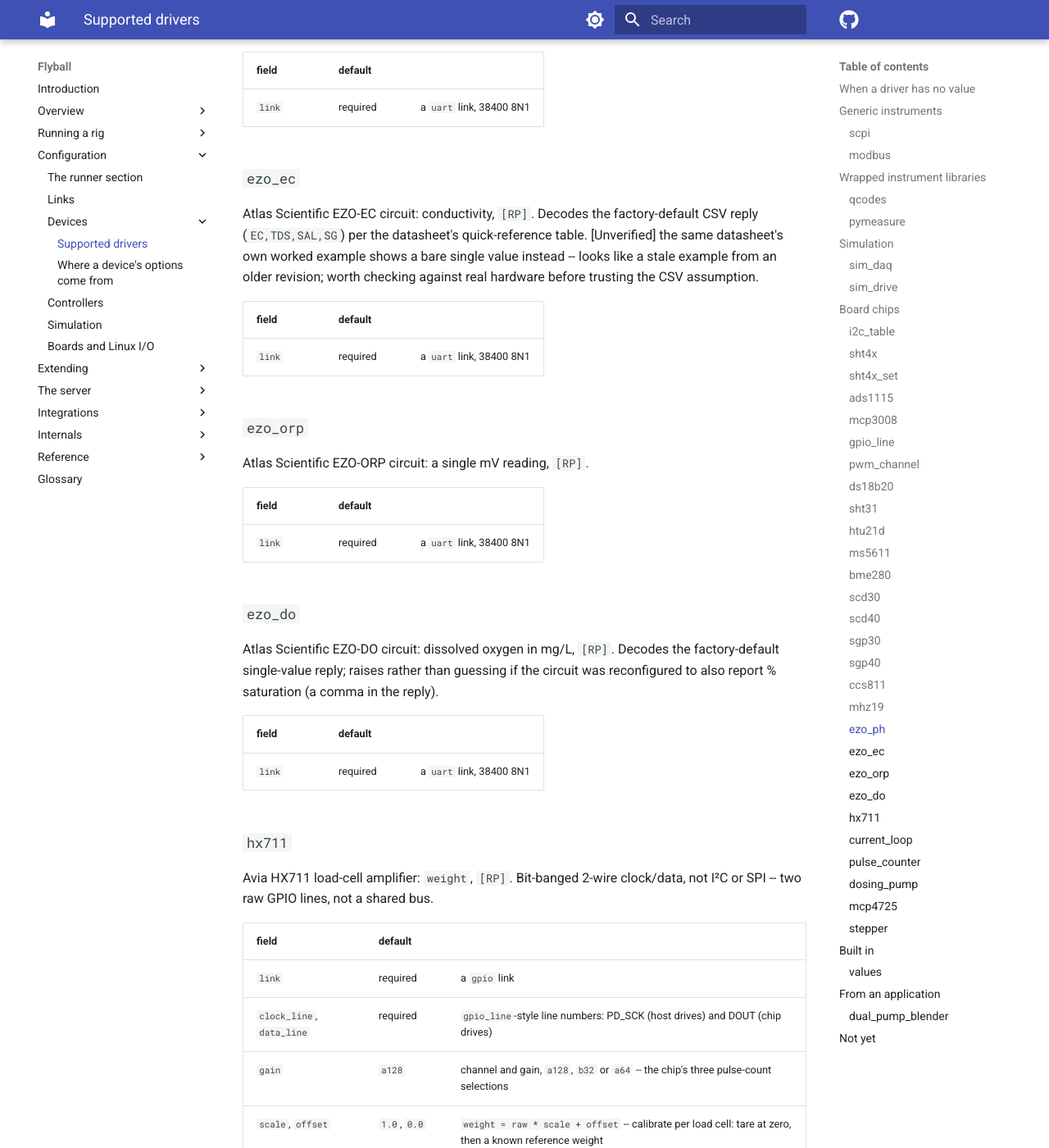
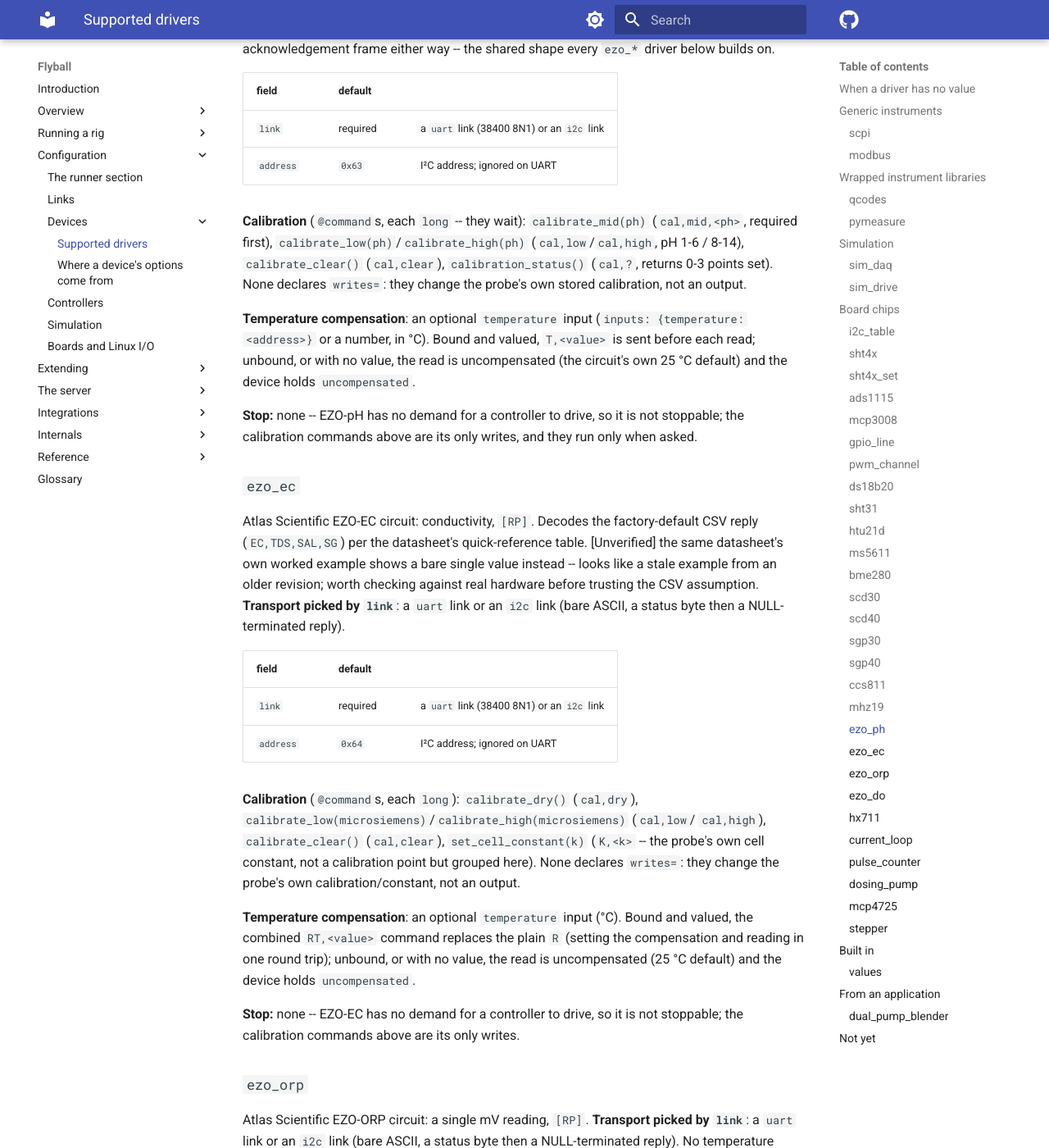
Before and after one commit to bengineer42/flyball, an MkDocs documentation site: the page built from book/src/2-config/devices/drivers.md, in a window 1280 px wide and 1400 px high, scrolled down 17081 px. Shown: the whole window at 82% size. Built offline with MkDocs 1.6.1 and Material for MkDocs 9.7.7, drawn with Linux system fonts in a browser that asks for light colours; comment, search, counter and statistics services are not loaded; the version menu is left out; some of the changed text lies outside the part shown.

Commit message:
book: the ezo_* driver sections cover I2C, calibration and compensation
Each of ezo_ph/ezo_ec/ezo_orp/ezo_do's ## sections now names its I2C
address default, its @command calibration points, its optional
temperature (and, for ezo_do, salinity/pressure) compensation input, and
a Stop paragraph -- they have no demand, so none is stoppable.

Signed-off-by: Bengineer <158306087+bengineer42@users.noreply.github.com>

```diff
--- a/book/src/2-config/devices/drivers.md
+++ b/book/src/2-config/devices/drivers.md
@@ -33,7 +33,7 @@ one of the board drivers; a simulation the two `sim_*`. If none fits,
 | [`sgp30`](#sgp30), [`sgp40`](#sgp40) | Sensirion eCO₂ / TVOC / VOC index | `i2c` | `flyball-chips` | partial |
 | [`ccs811`](#ccs811) | ams eCO₂ / TVOC | `i2c` | `flyball-chips` | partial |
 | [`mhz19`](#mhz19) | Winsen CO₂ | `uart` | `flyball-chips` | datasheet-checked |
-| [`ezo_ph`](#ezo_ph), [`ezo_ec`](#ezo_ec), [`ezo_orp`](#ezo_orp), [`ezo_do`](#ezo_do) | Atlas Scientific pH / EC / ORP / dissolved-oxygen circuits | `uart` | `flyball-chips` | partial (`ezo_ec`) |
+| [`ezo_ph`](#ezo_ph), [`ezo_ec`](#ezo_ec), [`ezo_orp`](#ezo_orp), [`ezo_do`](#ezo_do) | Atlas Scientific pH / EC / ORP / dissolved-oxygen circuits | `uart` or `i2c` | `flyball-chips` | partial (`ezo_ec`) |
 | [`hx711`](#hx711) | a load cell amplifier | two `gpio_line`s | `flyball-chips` | partial |
 | [`current_loop`](#current_loop) | a 4-20 mA instrument, over an existing ADC | `ads1115`/`mcp3008` | `flyball-linux` | partial |
 | [`pulse_counter`](#pulse_counter) | a hall-effect flow meter | `gpio` | `flyball-linux` | datasheet-checked |
@@ -530,14 +530,32 @@ ASCII -- a request/reply pair per read, checksummed.
 
 ### `ezo_ph`
 
-Atlas Scientific EZO-pH circuit: `ph`, `[RP]`. ASCII command/response,
-`\r`-terminated, a ~1 s wait per reading. Handles the circuit's
-default-enabled `*OK` acknowledgement frame -- the shared shape every
-`ezo_*` driver below builds on.
+Atlas Scientific EZO-pH circuit: `ph`, `[RP]`. **Transport picked by `link`**:
+a `uart` link (38400 8N1, `\r`-terminated ASCII, ~1 s wait per reading) or an
+`i2c` link (bare ASCII, a status byte then a NULL-terminated reply, no clock
+stretching); handles the circuit's default-enabled `*OK` acknowledgement
+frame either way -- the shared shape every `ezo_*` driver below builds on.
 
 | field | default | |
 | --- | --- | --- |
-| `link` | required | a `uart` link, 38400 8N1 |
+| `link` | required | a `uart` link (38400 8N1) or an `i2c` link |
+| `address` | `0x63` | I²C address; ignored on UART |
+
+**Calibration** (`@command`s, each `long` -- they wait): `calibrate_mid(ph)`
+(`cal,mid,<ph>`, required first), `calibrate_low(ph)`/`calibrate_high(ph)`
+(`cal,low`/`cal,high`, pH 1-6 / 8-14), `calibrate_clear()` (`cal,clear`),
+`calibration_status()` (`cal,?`, returns 0-3 points set). None declares
+`writes=`: they change the probe's own stored calibration, not an output.
+
+**Temperature compensation**: an optional `temperature` input
+(`inputs: {temperature: <address>}` or a number, in °C). Bound and valued,
+`T,<value>` is sent before each read; unbound, or with no value, the read is
+uncompensated (the circuit's own 25 °C default) and the device holds
+`uncompensated`.
+
+**Stop:** none -- EZO-pH has no demand for a controller to drive, so it is
+not stoppable; the calibration commands above are its only writes, and they
+run only when asked.
 
 ### `ezo_ec`
 
@@ -546,30 +564,79 @@ factory-default CSV reply (`EC,TDS,SAL,SG`) per the datasheet's
 quick-reference table. [Unverified] the same datasheet's own worked
 example shows a bare single value instead -- looks like a stale example
 from an older revision; worth checking against real hardware before
-trusting the CSV assumption.
+trusting the CSV assumption. **Transport picked by `link`**: a `uart` link
+or an `i2c` link (bare ASCII, a status byte then a NULL-terminated reply).
 
 | field | default | |
 | --- | --- | --- |
-| `link` | required | a `uart` link, 38400 8N1 |
+| `link` | required | a `uart` link (38400 8N1) or an `i2c` link |
+| `address` | `0x64` | I²C address; ignored on UART |
+
+**Calibration** (`@command`s, each `long`): `calibrate_dry()` (`cal,dry`),
+`calibrate_low(microsiemens)`/`calibrate_high(microsiemens)` (`cal,low`/
+`cal,high`), `calibrate_clear()` (`cal,clear`), `set_cell_constant(k)`
+(`K,<k>` -- the probe's own cell constant, not a calibration point but
+grouped here). None declares `writes=`: they change the probe's own
+calibration/constant, not an output.
+
+**Temperature compensation**: an optional `temperature` input (°C). Bound
+and valued, the combined `RT,<value>` command replaces the plain `R`
+(setting the compensation and reading in one round trip); unbound, or with
+no value, the read is uncompensated (25 °C default) and the device holds
+`uncompensated`.
+
+**Stop:** none -- EZO-EC has no demand for a controller to drive, so it is
+not stoppable; the calibration commands above are its only writes.
 
 ### `ezo_orp`
 
-Atlas Scientific EZO-ORP circuit: a single mV reading, `[RP]`.
+Atlas Scientific EZO-ORP circuit: a single mV reading, `[RP]`. **Transport
+picked by `link`**: a `uart` link or an `i2c` link (bare ASCII, a status
+byte then a NULL-terminated reply). No temperature compensation -- unlike
+its siblings, the datasheet has no `T`/`RT` command: ORP mV readings are
+not temperature-corrected by the circuit.
 
 | field | default | |
 | --- | --- | --- |
-| `link` | required | a `uart` link, 38400 8N1 |
+| `link` | required | a `uart` link (38400 8N1) or an `i2c` link |
+| `address` | `0x62` | I²C address; ignored on UART |
+
+**Calibration** (`@command`s, each `long`): `calibrate(mv)` (`cal,<mv>`,
+a single reference point -- no low/mid/high split), `calibrate_clear()`
+(`cal,clear`). Neither declares `writes=`: it changes the probe's own
+stored calibration, not an output.
+
+**Stop:** none -- EZO-ORP has no demand for a controller to drive, so it is
+not stoppable; the calibration commands above are its only writes.
 
 ### `ezo_do`
 
 Atlas Scientific EZO-DO circuit: dissolved oxygen in mg/L, `[RP]`.
 Decodes the factory-default single-value reply; raises rather than
 guessing if the circuit was reconfigured to also report % saturation
-(a comma in the reply).
+(a comma in the reply). **Transport picked by `link`**: a `uart` link or an
+`i2c` link (bare ASCII, a status byte then a NULL-terminated reply).
 
 | field | default | |
 | --- | --- | --- |
-| `link` | required | a `uart` link, 38400 8N1 |
+| `link` | required | a `uart` link (38400 8N1) or an `i2c` link |
+| `address` | `0x61` | I²C address; ignored on UART |
+
+**Calibration** (`@command`s, each `long`): `calibrate()` (`cal`, one-point
+atmospheric-saturation calibration), `calibrate_zero()` (`cal,0`, a
+separate, optional zero-oxygen point), `calibrate_clear()` (`cal,clear`).
+None declares `writes=`: they change the probe's own stored calibration,
+not an output.
+
+**Compensation**: three optional inputs. `temperature` (°C) -- bound and
+valued, the combined `RT,<value>` command replaces the plain `R`; unbound,
+or with no value, the read is uncompensated (25 °C default) and the device
+holds `uncompensated`. `salinity` (conductivity, µS/cm, `S,<value>`) and
+`pressure` (kPa, `P,<value>`) are sent before the read when bound and
+valued -- Atlas has no combined form for either.
+
+**Stop:** none -- EZO-DO has no demand for a controller to drive, so it is
+not stoppable; the calibration commands above are its only writes.
 
 ### `hx711`
 
```
